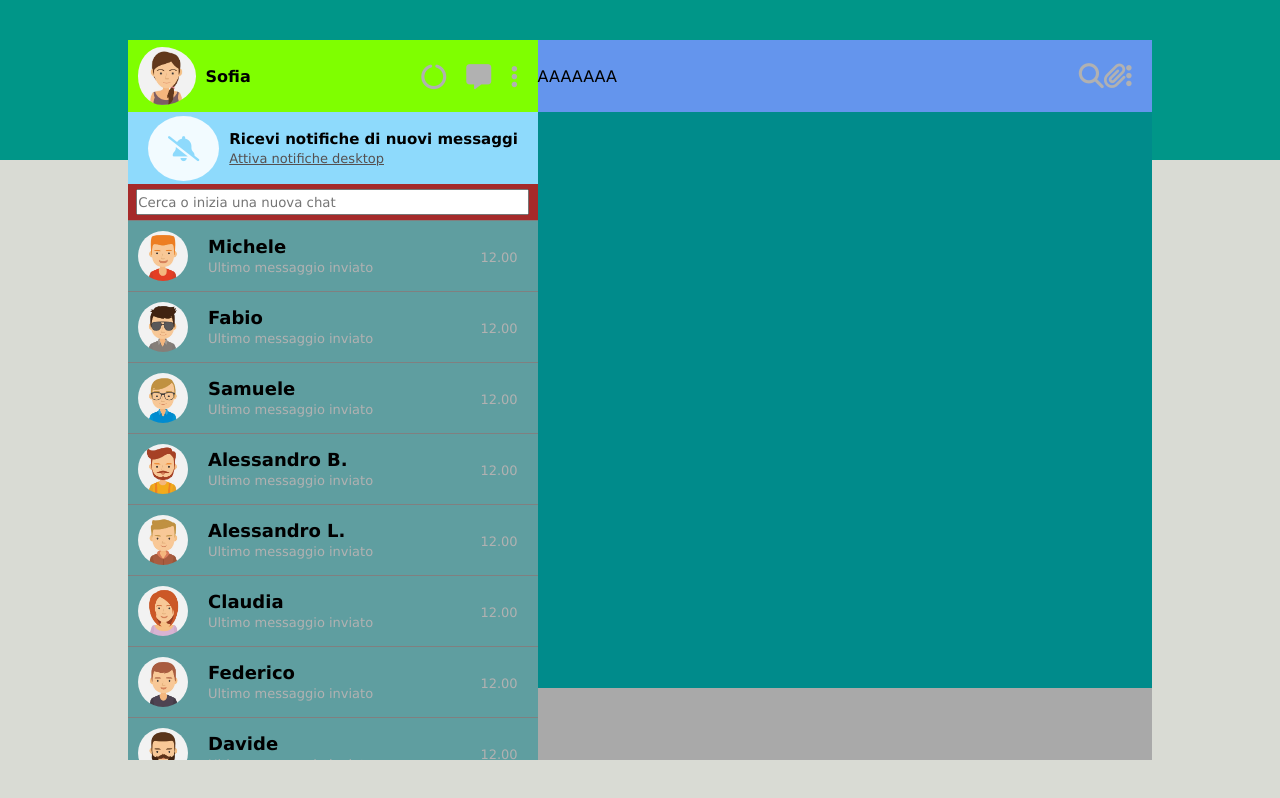
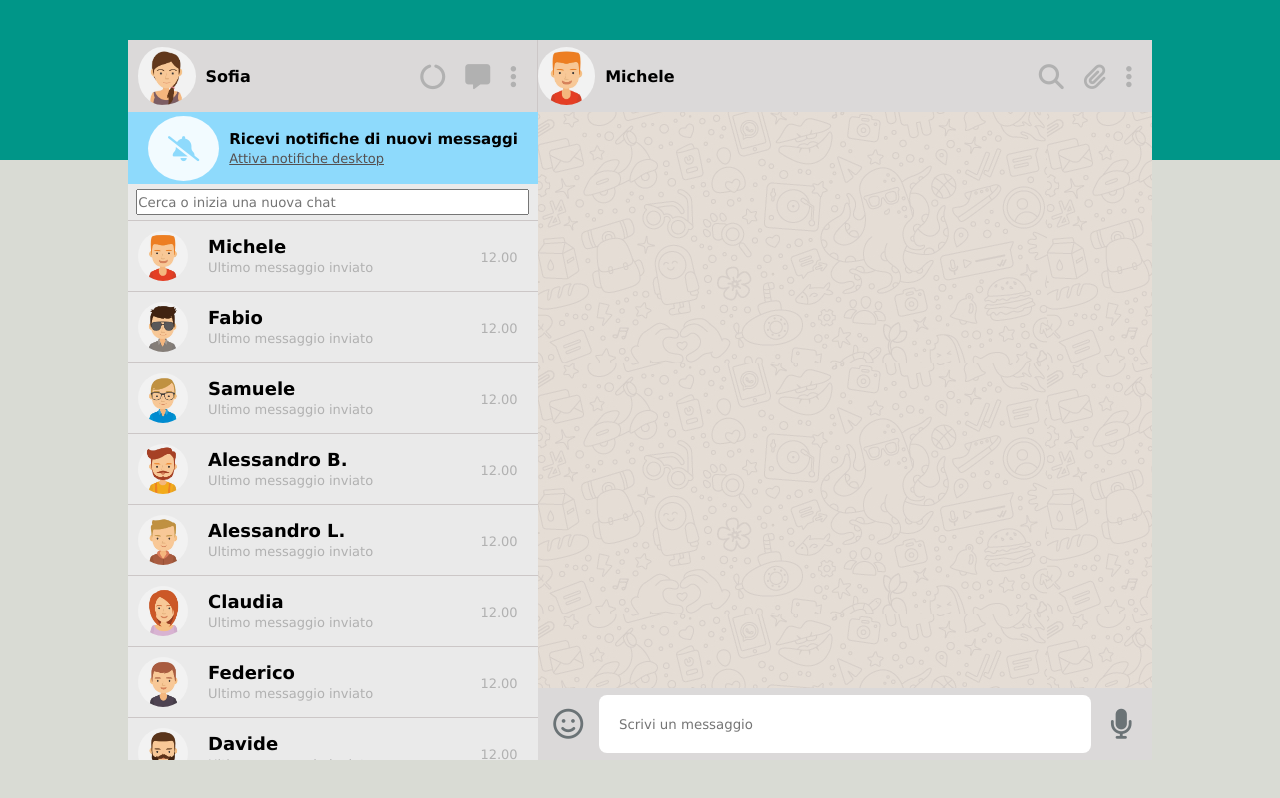
Before and after one commit to leonardochen01/vue-boolzapp, a plain HTML site: page MILESTONE 1/index.html in a window 1280 px wide. Drawn offline with nearby package versions, Linux system fonts and the light colour scheme.

Commit message:
MILESTONE 1: done

```diff
--- a/MILESTONE 1/css/style.css
+++ b/MILESTONE 1/css/style.css
@@ -16,7 +16,6 @@ body{
 
 i:hover{
   cursor: pointer;
-  filter: brightness(2);
 }
 
 /*UTILITIES*/
@@ -32,27 +31,26 @@ i:hover{
 /*CSS*/
 
 #app{
-  background-color: beige;
+  background-color: rgb(234, 234, 234);
   width: 80vw;
   height: 90vh;
 }
 
 .left-sidebar{
-  background-color: cadetblue;
   width: 40%;
   height: 100%;
 }
 
 .toolsbar{
-  background-color: blueviolet;
   width: 100%;
   height: 25%;
 }
 
 .main-user{
-  background-color: chartreuse;
+  background-color: rgb(219, 217, 217);
   height: 40%;
   justify-content: space-between;
+  border-right: 1px solid rgb(204, 199, 199);
 }
 
 .main-user div{
@@ -108,7 +106,6 @@ i:hover{
 }
 
 .search{
-  background-color: brown;
   height: 20%;
   justify-content: center;
   align-items: center;
@@ -126,7 +123,7 @@ i:hover{
 
 .contact{
   align-items: center;
-  border-top: 1px solid gray;
+  border-top: 1px solid rgb(204, 199, 199);
   padding: 10px 0;
   position: relative;
 }
@@ -158,21 +155,36 @@ i:hover{
 /*RIGHT SIDEBAR*/
 
 .right-sidebar{
-  background-color: coral;
   width: 60%;
   height: 100%;
 }
 
 .menu{
-  background-color: cornflowerblue;
+  background-color: rgb(219, 217, 217);
   width: 100%;
   height: 10%;
   justify-content: space-between;
   align-items: center;
 }
 
+.talking-user{
+  height: 100%;
+  align-items: center;
+}
+
+.talking-user img{
+  height: 80%;
+  border-radius: 50%;
+}
+
+.talking-user span{
+  font-weight: bold;
+  padding-left: 10px;
+}
+
 .right-icons{
   padding-right: 20px;
+  gap: 20px;
 }
 
 .right-icons i{
@@ -180,13 +192,44 @@ i:hover{
 }
 
 .container-text{
-  background-color: darkcyan; /*PROBLEMA QUI*/
+  background-image: url('../img/mine.jpg');
   width: 100%;
   height: 80%;
+  overflow-y: scroll;
 }
 
 .container-write{
-  background-color: darkgray;
+  background-color: rgb(219, 217, 217);
   width: 100%;
   height: 10%;
 }
+
+.emote{
+  width: 10%;
+  justify-content: center;
+  align-items: center;
+}
+
+.write{
+  width: 80%;
+}
+
+.mic{
+  width: 10%;
+  justify-content: center;
+  align-items: center;
+}
+
+.emote i, .mic i{
+  font-size: 30px;
+  color: rgb(107, 115, 118);
+}
+
+#message-write{
+  width: 100%;
+  height: 80%;
+  align-self: center;
+  border-radius: 8px;
+  padding-left: 20px;
+  border-style: none;
+}
--- a/MILESTONE 1/index.html
+++ b/MILESTONE 1/index.html
@@ -69,9 +69,12 @@
 
       <div class="menu d-f">
 
-        <div>AAAAAAA</div>
+          <div v-for="(contact, index) in contacts" class="talking-user d-f">
+            <img :src="contact.profile" v-if="index === 0">
+            <span v-if="index === 0">{{ contact.user }}</span>
+          </div>
 
-        <div class="right-icons">
+        <div class="right-icons d-f">
           <i class="fa-solid fa-magnifying-glass grey"></i>
           <i class="fa-solid fa-paperclip grey"></i>
           <i class="fa-solid fa-ellipsis-vertical grey"></i>
@@ -81,7 +84,17 @@
 
       <div class="container-text"></div>
 
-      <div class="container-write"></div>
+      <div class="container-write d-f">
+        <div class="emote d-f">
+          <i class="fa-regular fa-face-smile"></i>
+        </div>
+        <div class="write d-f">
+          <input type="text" id="message-write" placeholder="Scrivi un messaggio">
+        </div>
+        <div class="mic d-f">
+          <i class="fa-solid fa-microphone"></i>
+        </div>
+      </div>
 
     </div> <!--fine div rightsidebar-->
 
--- a/MILESTONE 1/js/script.js
+++ b/MILESTONE 1/js/script.js
@@ -1,6 +1,6 @@
 const { createApp } = Vue;
 
-createApp({
+const app = createApp({
   data(){
     return{
 
@@ -39,7 +39,6 @@ createApp({
           profile: 'img/avatar_8.jpg'
         }
       ]
-
     }
   }
 }).mount('#app')
```
